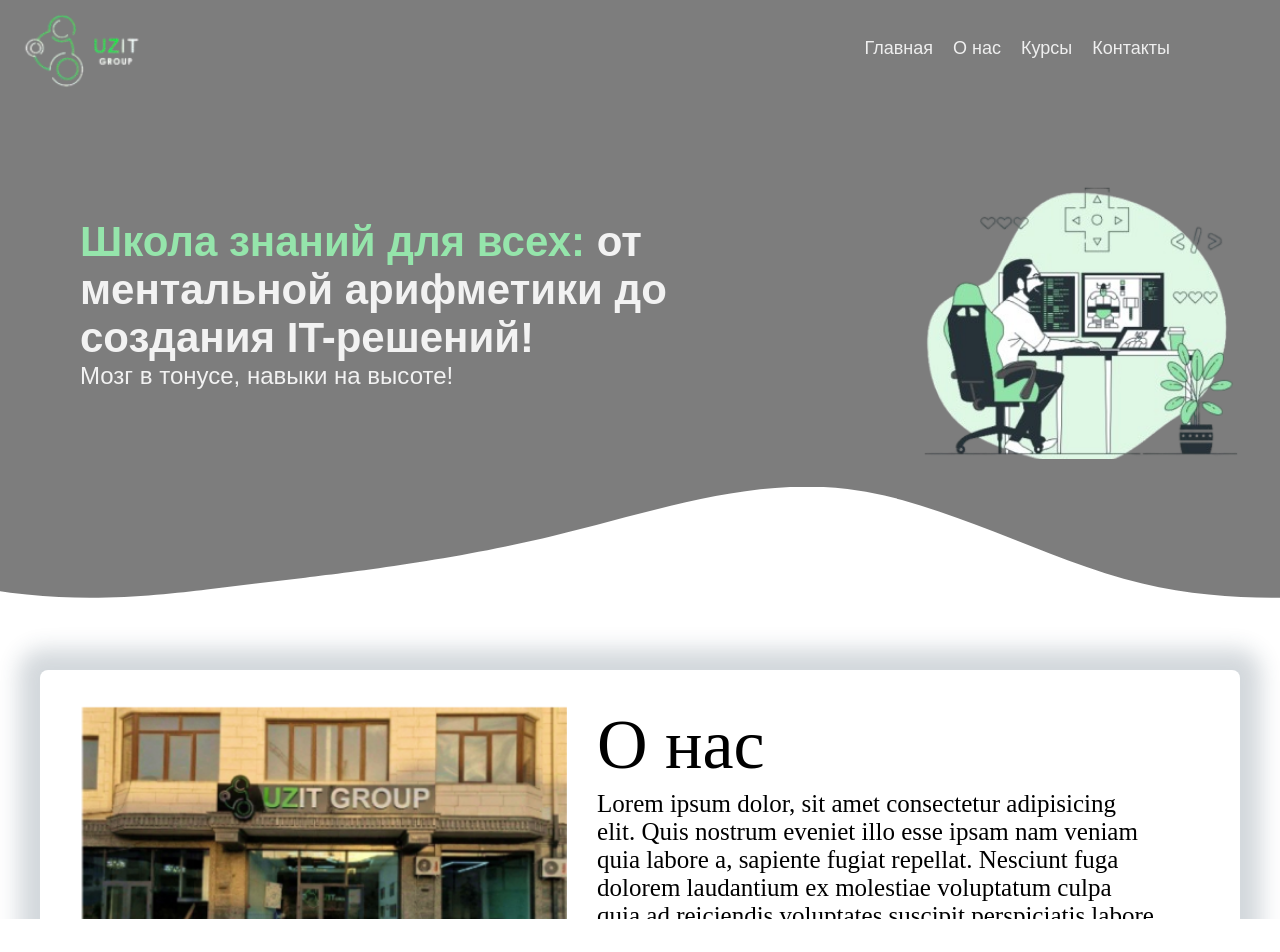
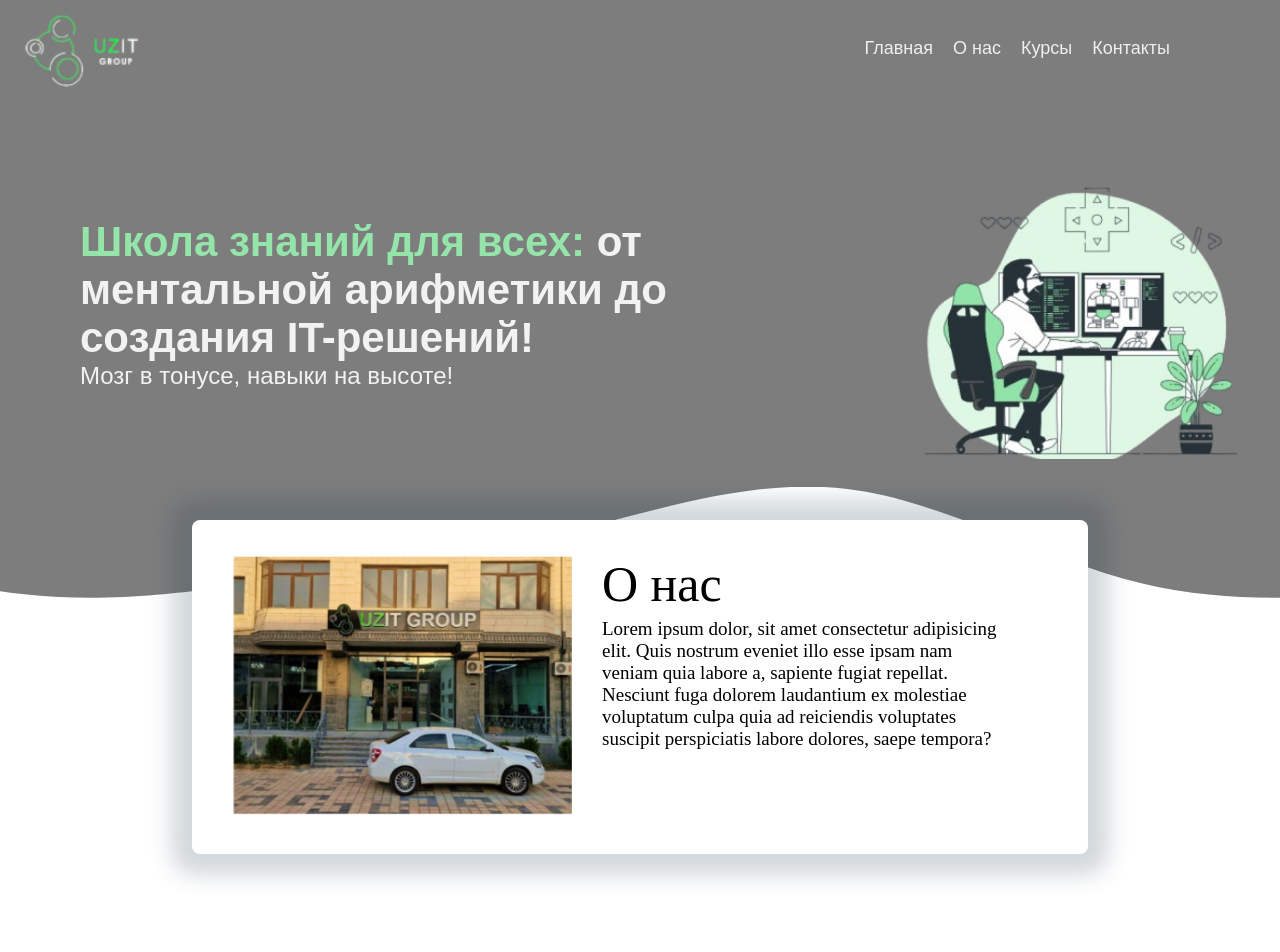
Before and after one commit to ProgrammerUz067/markaz, a React (Vite) app: page / in a window 1280 px wide. Shown: the top 952 px of the page. Built offline with nearby package versions, Linux system fonts and the light colour scheme.

Commit message:
1366 X 768 about

```diff
--- a/src/components/About/About.css
+++ b/src/components/About/About.css
@@ -75,3 +75,17 @@
     margin-top: 5px;
   }
 }
+
+@media screen and (max-width: 1366px){
+  .about .model{
+    margin-top: 670px;
+    width: 70%;
+  }
+  .about .model .textt-wrapper .tit{
+    font-size: 50px;
+  }
+
+  .about .model .textt-wrapper .des{
+    font-size: 19px;
+  }
+}
```
